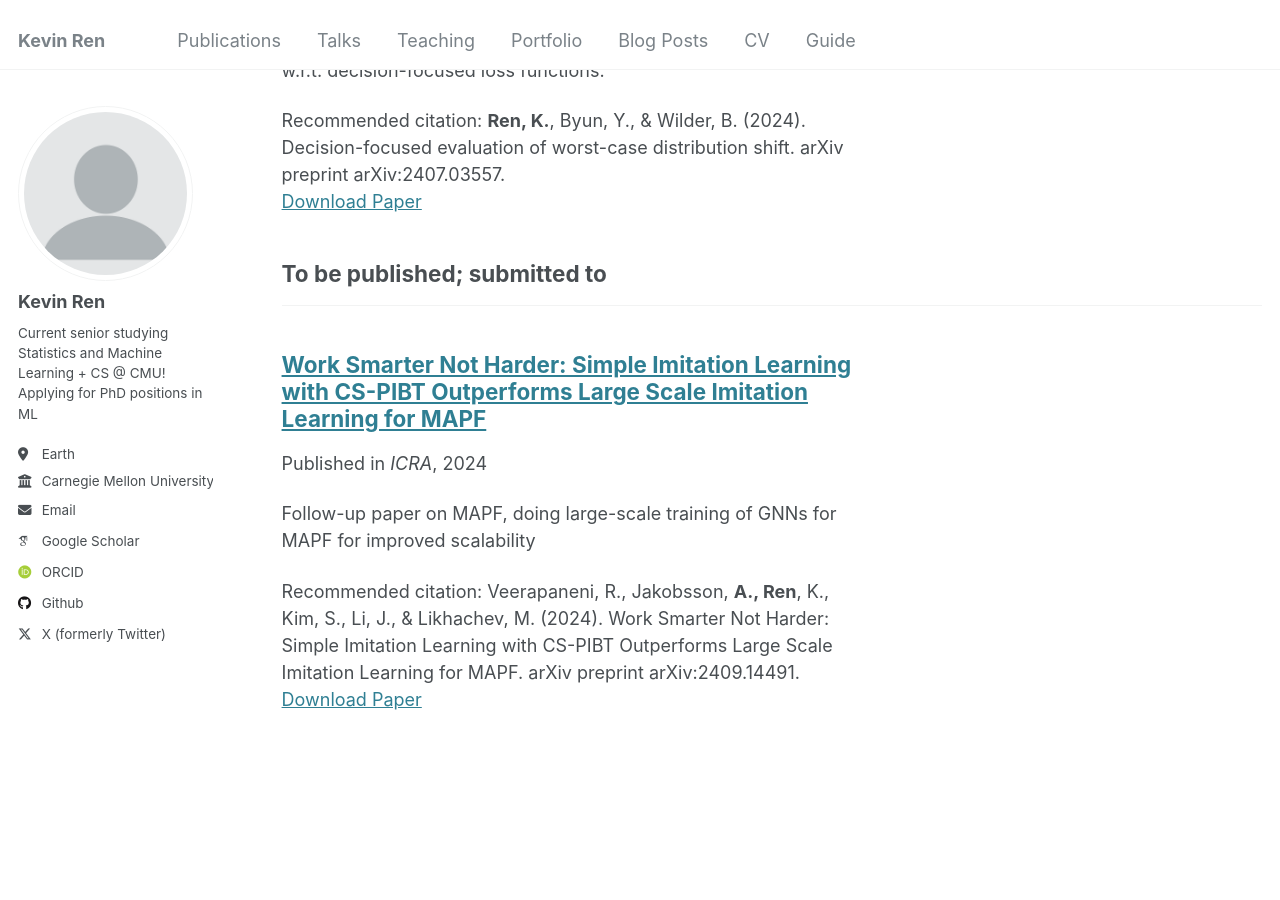
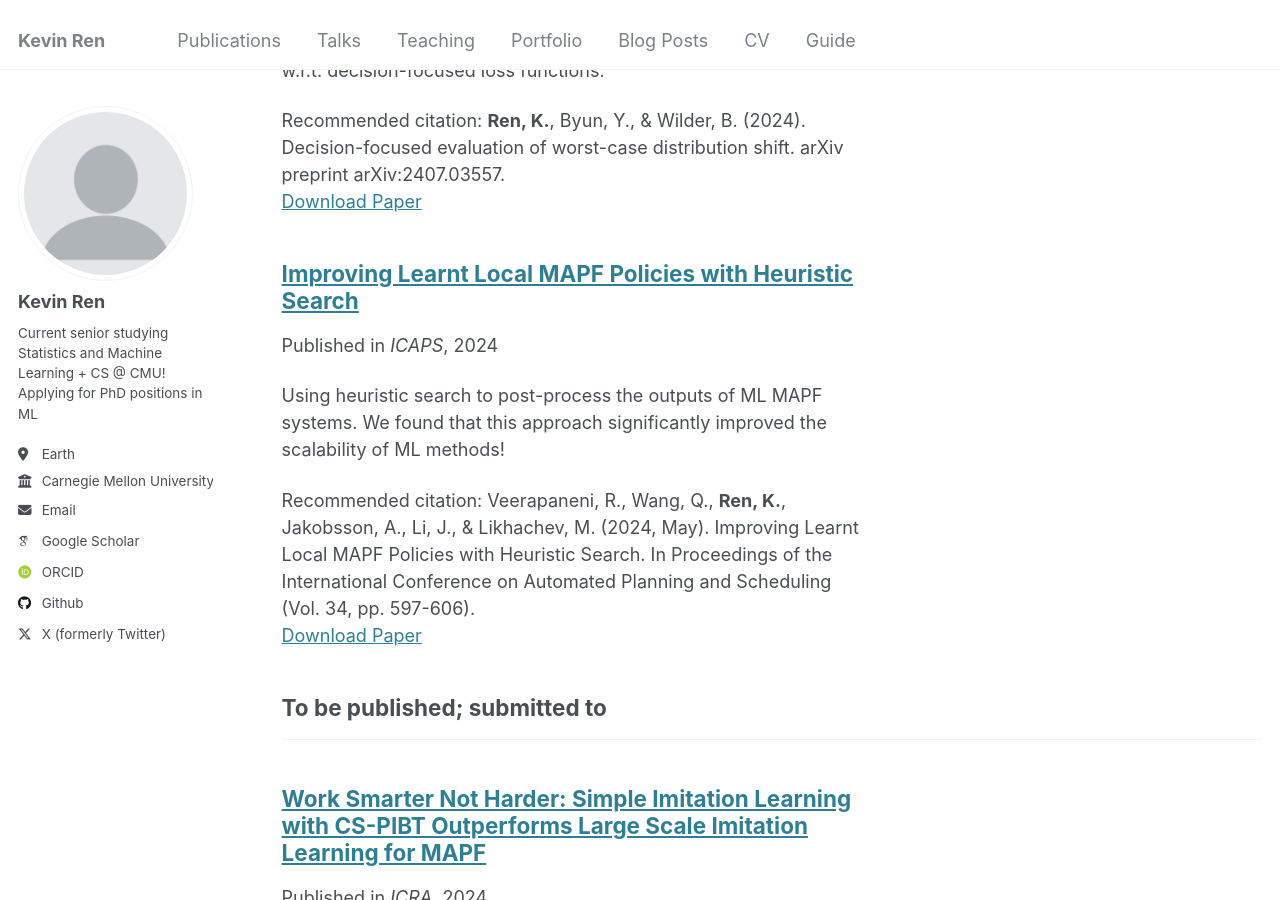
Before and after one commit to renkevin9/renkevin9.github.io, a Jekyll site: the page built from _pages/publications.html, in a window 1280 px wide and 900 px high, scrolled down 404 px. Built offline with Jekyll 4.4.1, drawn with Linux system fonts in a browser that asks for light colours; some web fonts are replaced.

Commit message:
sort by date

```diff
--- /dev/null
+++ b/_publications/2024-05-30icaps.md
@@ -0,0 +1,11 @@
+---
+title: "Improving Learnt Local MAPF Policies with Heuristic Search"
+collection: publications
+category: conferences
+permalink: /publication/2024-05-30icaps
+excerpt: 'Using heuristic search to post-process the outputs of ML MAPF systems. We found that this approach significantly improved the scalability of ML methods!'
+date: 2024-05-30
+venue: 'ICAPS'
+paperurl: 'https://ojs.aaai.org/index.php/ICAPS/article/view/31522'
+citation: 'Veerapaneni, R., Wang, Q., <b>Ren, K.</b>, Jakobsson, A., Li, J., & Likhachev, M. (2024, May). Improving Learnt Local MAPF Policies with Heuristic Search. In Proceedings of the International Conference on Automated Planning and Scheduling (Vol. 34, pp. 597-606).'
+---
--- a/_publications/uai2024.md
+++ b/_publications/2024-07-04uai.md
@@ -2,7 +2,7 @@
 title: "Decision-focused evaluation of worst-case distribution shift"
 collection: publications
 category: conferences
-permalink: /publication/uai2024
+permalink: /publication/2024-07-04uai
 excerpt: 'A novel formulation of distribution shift to identify worst-case shifts w.r.t. decision-focused loss functions.'
 date: 2024-07-04
 venue: 'UAI'
--- a/_publications/icra2025.md
+++ b/_publications/2024-09-22icra.md
@@ -2,7 +2,7 @@
 title: "Work Smarter Not Harder: Simple Imitation Learning with CS-PIBT Outperforms Large Scale Imitation Learning for MAPF"
 collection: publications
 category: preprint
-permalink: /publication/icra2025
+permalink: /publication/2024-09-22icra
 excerpt: 'Follow-up paper on MAPF, doing large-scale training of GNNs for MAPF for improved scalability'
 date: 2024-09-22
 venue: 'ICRA'
```
